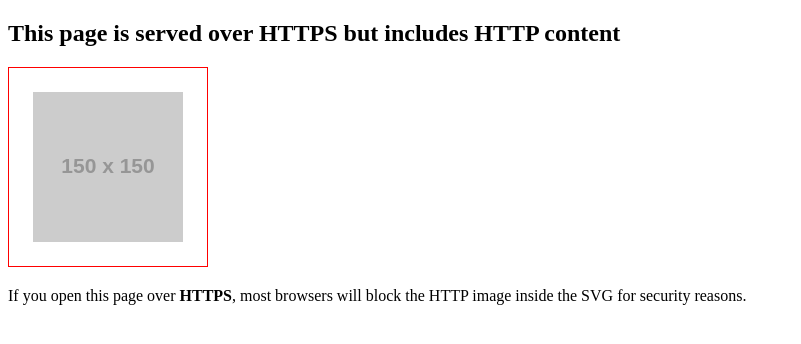
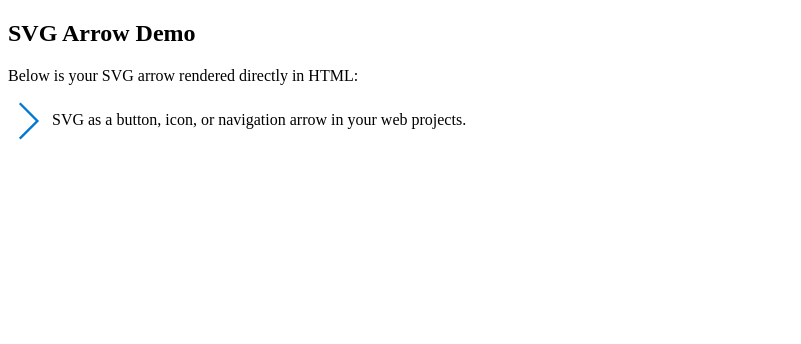
Before and after one commit to s2yan/TestNotSecure, a plain HTML site: page index.html in a window 1280 px wide. Shown: the whole page, without its empty margins (0-801 px from the left). Drawn offline with Linux system fonts and the light colour scheme; placeholder pictures from the web are drawn by us.

Commit message:
Update index.html

```diff
--- a/index.html
+++ b/index.html
@@ -1,19 +1,30 @@
 <!DOCTYPE html>
 <html>
 <head>
-    <title>Mixed Content Demo - SVG</title>
+    <title>SVG Arrow Demo</title>
+    <style>
+        .arrow {
+            width: 40px;
+            height: 40px;
+            display: inline-block;
+            vertical-align: middle;
+            fill: #0078d4; /* Change color as needed */
+            cursor: pointer;
+            transition: fill 0.2s;
+        }
+        .arrow:hover {
+            fill: #005a9e;
+        }
+    </style>
 </head>
 <body>
-    <h2>This page is served over HTTPS but includes HTTP content</h2>
-
-    <!-- Inline SVG referencing an external HTTP image -->
-    <svg width="200" height="200" xmlns="http://www.w3.org/2000/svg">
-        <image href="http://via.placeholder.com/150" x="25" y="25" width="150" height="150" />
-      <rect x="0" y="0" width="200" height="200" fill="none" stroke="red" stroke-width="2"/>
-    </svg>
-
-    <p>
-        If you open this page over <b>HTTPS</b>, most browsers will block the HTTP image inside the SVG for security reasons.
-    </p>
+    <h2>SVG Arrow Demo</h2>
+    <p>Below is your SVG arrow rendered directly in HTML:</p>
+    <div>
+        <svg class="arrow" version="1.1" xmlns="http://www.w3.org/2000/svg" viewBox="0 0 17 17">
+            <g></g>
+            <path d="M13.207 8.472l-7.854 7.854-0.707-0.707 7.146-7.146-7.146-7.148 0.707-0.707 7.854 7.854z" />
+        </svg>
+    SVG as a button, icon, or navigation arrow in your web projects.</p>
 </body>
 </html>
```
